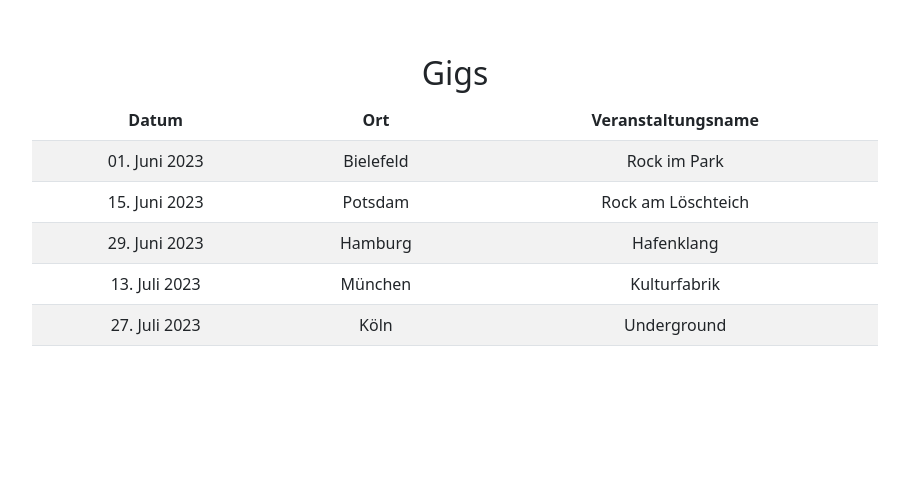
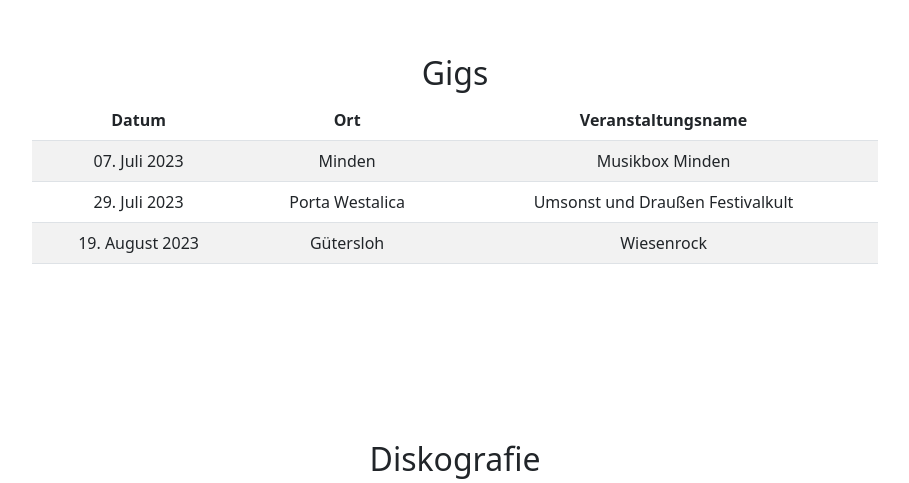
Before and after one commit to McNamara84/OnePagerTBK, a plain HTML site: page index.html in a window 1280 px wide. Shown: the part 1334-1817 px from the top of the page, without its empty margins (185-1094 px from the left). Drawn offline with nearby package versions, Linux system fonts and the light colour scheme.

Commit message:
Echte Gigs eingepflegt

```diff
--- a/index.html
+++ b/index.html
@@ -194,31 +194,22 @@
               <th scope="col">Veranstaltungsname</th>
             </tr>
           </thead>
+          <!-- Gigs hier pflegen! -->
           <tbody>
             <tr>
-              <td>01. Juni 2023</td>
-              <td>Bielefeld</td>
-              <td>Rock im Park</td>
+              <td>07. Juli 2023</td>
+              <td>Minden</td>
+              <td>Musikbox Minden</td>
             </tr>
             <tr>
-              <td>15. Juni 2023</td>
-              <td>Potsdam</td>
-              <td>Rock am Löschteich</td>
+              <td>29. Juli 2023</td>
+              <td>Porta Westalica</td>
+              <td>Umsonst und Draußen Festivalkult</td>
             </tr>
             <tr>
-              <td>29. Juni 2023</td>
-              <td>Hamburg</td>
-              <td>Hafenklang</td>
-            </tr>
-            <tr>
-              <td>13. Juli 2023</td>
-              <td>München</td>
-              <td>Kulturfabrik</td>
-            </tr>
-            <tr>
-              <td>27. Juli 2023</td>
-              <td>Köln</td>
-              <td>Underground</td>
+              <td>19. August 2023</td>
+              <td>Gütersloh</td>
+              <td>Wiesenrock</td>
             </tr>
           </tbody>
         </table>
```
